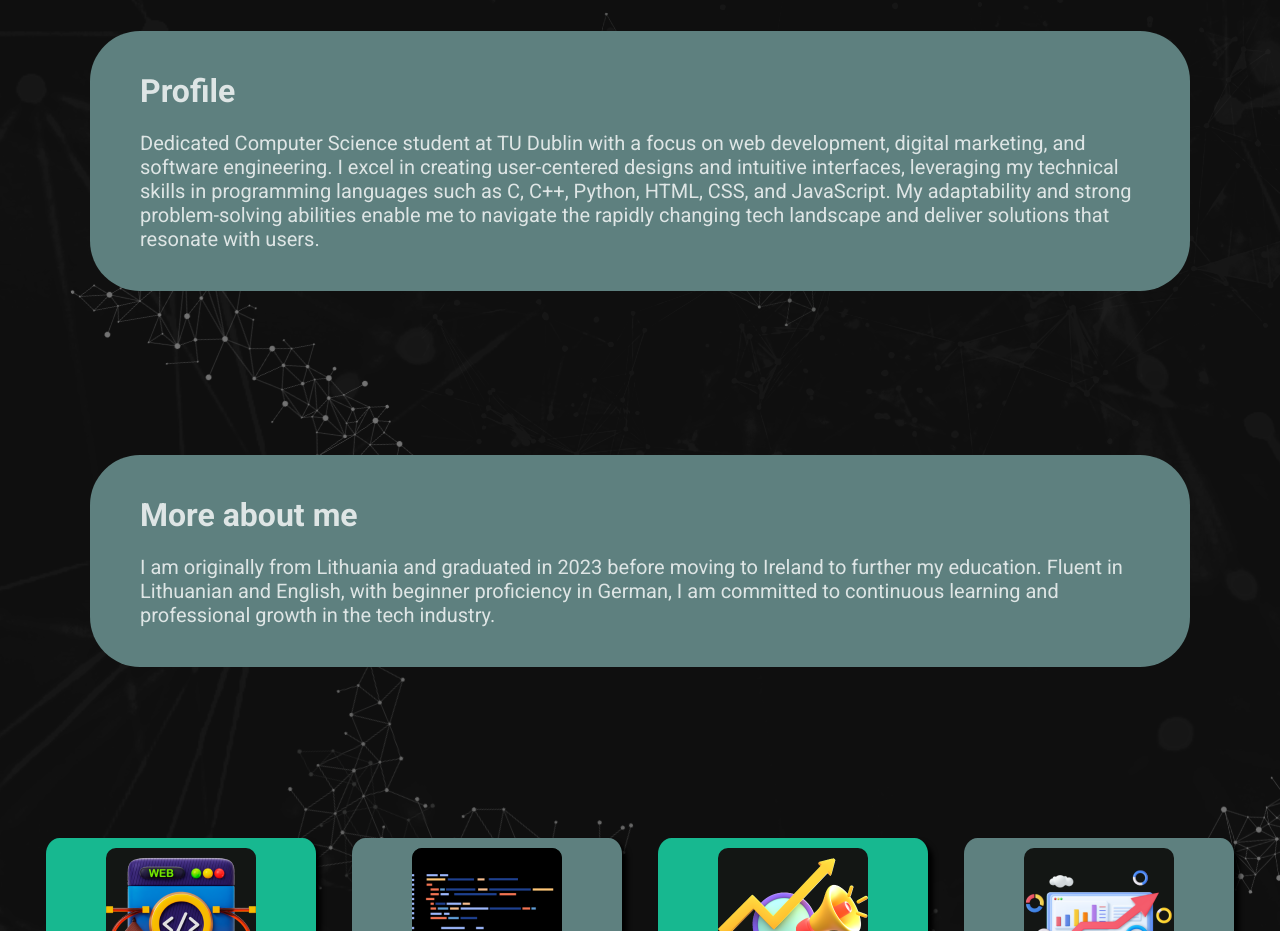
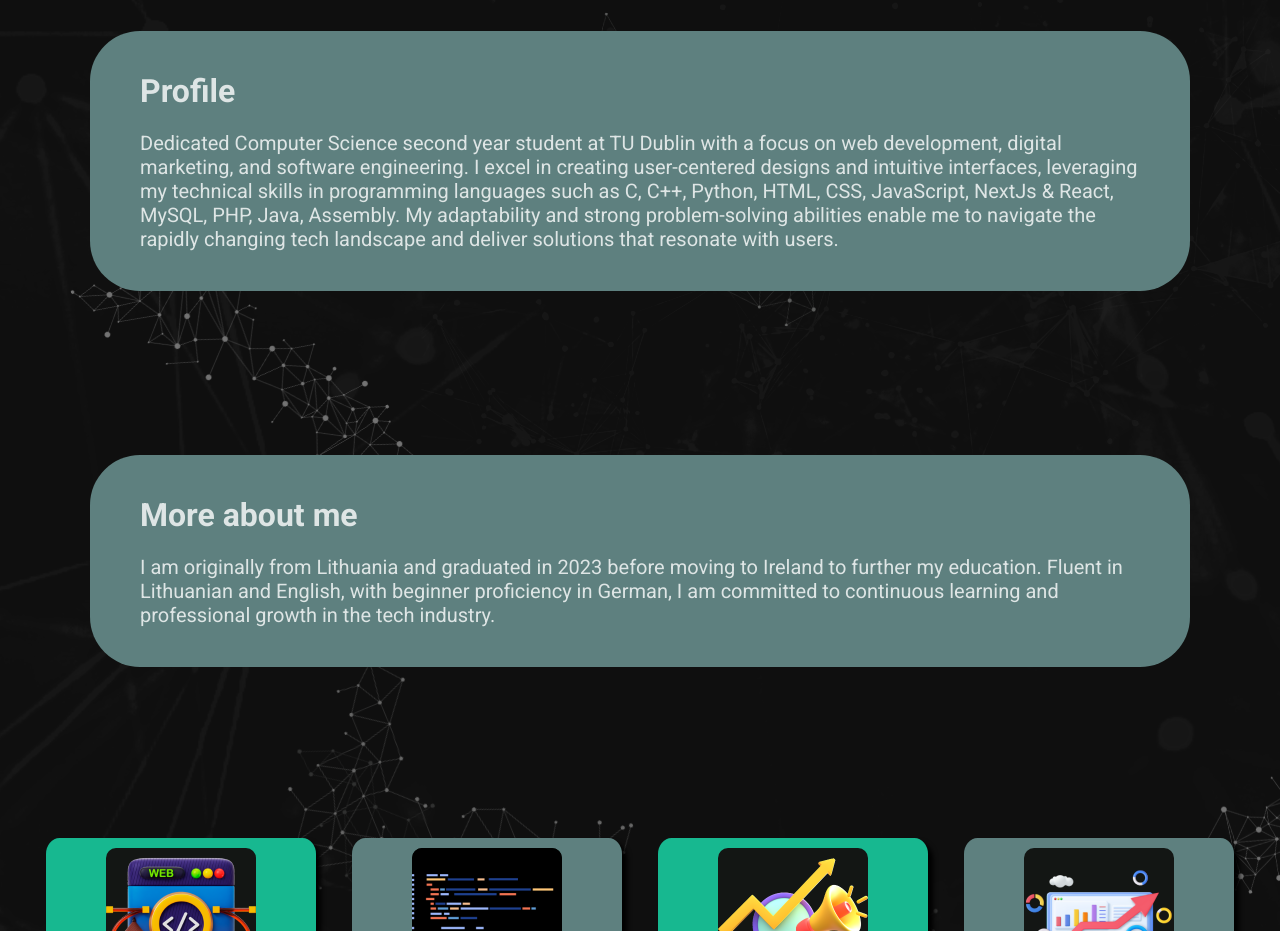
Before and after one commit to OsmanAlec/osmanalec, a plain HTML site: page index.html in a window 1280 px wide. Shown: the part 880-1811 px from the top of the page. Drawn offline with Linux system fonts and the light colour scheme; a web font is replaced by a local one.

Commit message:
More updates on the profile
Added new languages that I have learnt and developed in

```diff
--- a/index.html
+++ b/index.html
@@ -50,10 +50,10 @@
         <div id="aboutme">
             <div class="card">
                 <h1>Profile</h1>
-                <p>Dedicated Computer Science student at TU Dublin with a focus on web development,
+                <p>Dedicated Computer Science second year student at TU Dublin with a focus on web development,
 digital marketing, and software engineering. I excel in creating user-centered designs and
 intuitive interfaces, leveraging my technical skills in programming languages such as
-C, C++, Python, HTML, CSS, and JavaScript. My adaptability and strong problem-solving
+C, C++, Python, HTML, CSS, JavaScript, NextJs & React, MySQL, PHP, Java, Assembly. My adaptability and strong problem-solving
  abilities enable me to navigate the rapidly changing tech landscape and deliver solutions
 that resonate with users.</p>
             </div>
```
